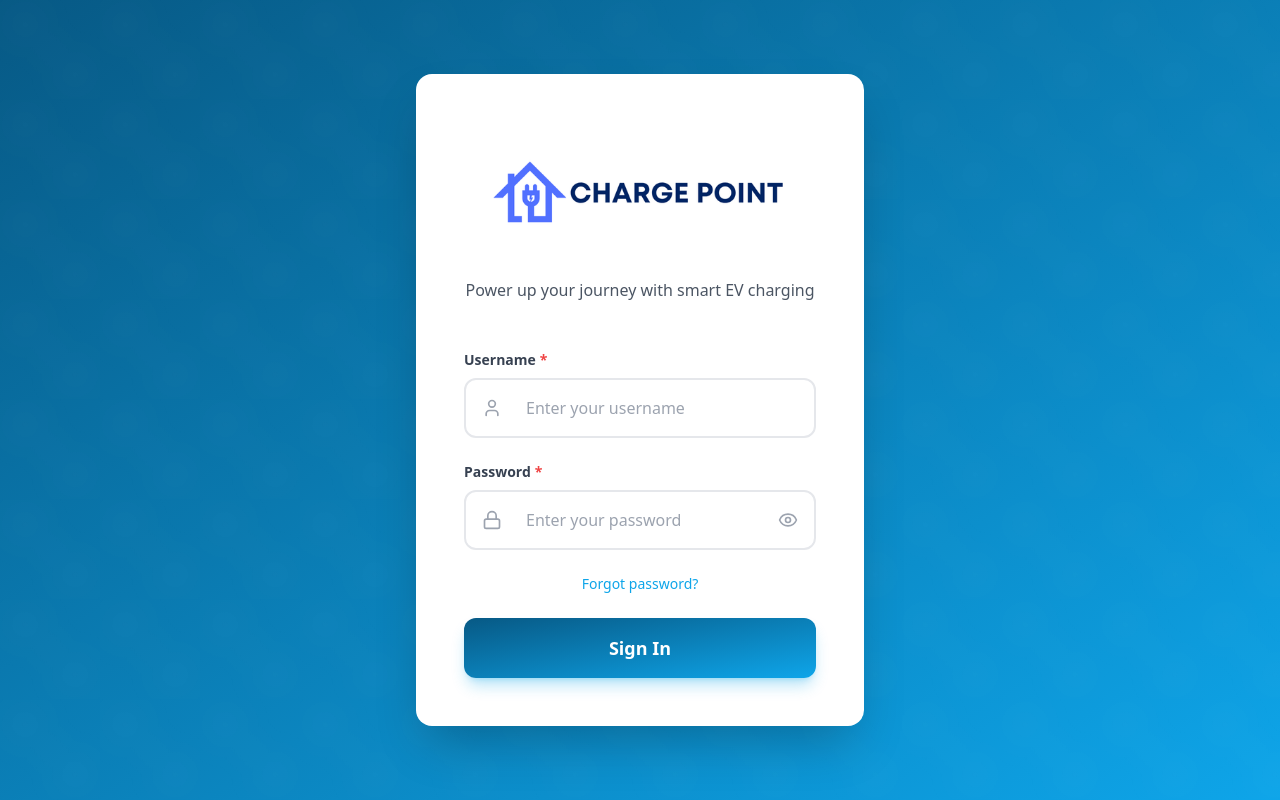
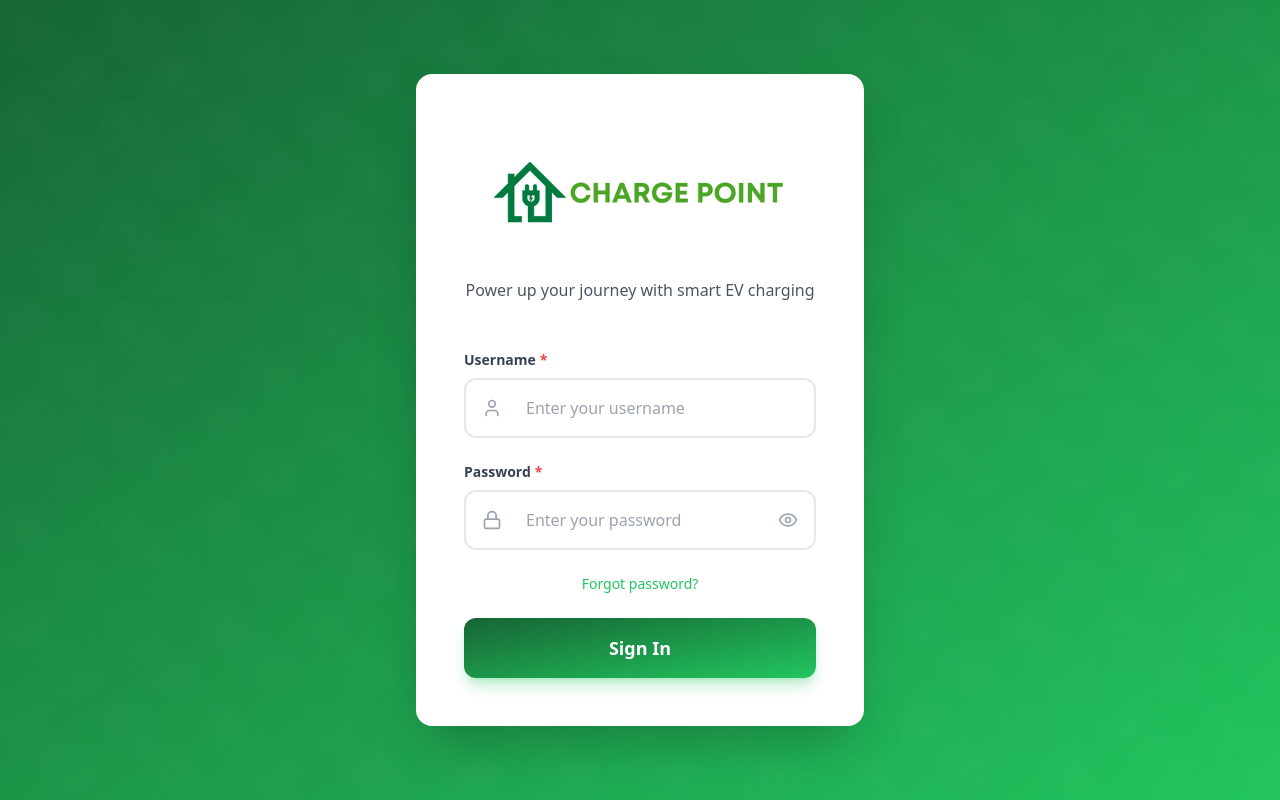
Before and after one commit to sachithnim/EV-Charging-Station-Booking-System, a React (Vite) app in the folder Web-Application/: page /sign-in in a window 1280 px wide. Built offline with nearby package versions, Linux system fonts and the light colour scheme; no server answers.

Commit message:
style: Update Tailwind CSS configuration with new primary color palette

```diff
--- a/Web-Application/tailwind.config.js
+++ b/Web-Application/tailwind.config.js
@@ -1,47 +1,44 @@
 /** @type {import('tailwindcss').Config} */
 export default {
-  content: [
-    "./index.html",
-    "./src/**/*.{js,ts,jsx,tsx}",
-  ],
+  content: ["./index.html", "./src/**/*.{js,ts,jsx,tsx}"],
   theme: {
     extend: {
       colors: {
         primary: {
-          50: '#f0f9ff',
-          100: '#e0f2fe',
-          200: '#bae6fd',
-          300: '#7dd3fc',
-          400: '#38bdf8',
-          500: '#0ea5e9',
-          600: '#0284c7',
-          700: '#0369a1',
-          800: '#075985',
-          900: '#0c4a6e',
+          50: "#f0fdf4", // very light mint green
+          100: "#dcfce7", // pale green
+          200: "#bbf7d0", // soft leafy green
+          300: "#86efac", // light grass green
+          400: "#4ade80", // bright green (fresh, energetic)
+          500: "#22c55e", // main brand green (balanced and modern)
+          600: "#16a34a", // slightly darker for hover states
+          700: "#15803d", // rich green for active states
+          800: "#166534", // deep green for contrast
+          900: "#14532d", // darkest tone, good for text on light bg
         },
         success: {
-          50: '#f0fdf4',
-          100: '#dcfce7',
-          200: '#bbf7d0',
-          300: '#86efac',
-          400: '#4ade80',
-          500: '#22c55e',
-          600: '#16a34a',
-          700: '#15803d',
-          800: '#166534',
-          900: '#14532d',
-        }
+          50: "#f0fdf4",
+          100: "#dcfce7",
+          200: "#bbf7d0",
+          300: "#86efac",
+          400: "#4ade80",
+          500: "#22c55e",
+          600: "#16a34a",
+          700: "#15803d",
+          800: "#166534",
+          900: "#14532d",
+        },
       },
       animation: {
-        'float': 'float 6s ease-in-out infinite',
+        float: "float 6s ease-in-out infinite",
       },
       keyframes: {
         float: {
-          '0%, 100%': { transform: 'translateY(0px)' },
-          '50%': { transform: 'translateY(-10px)' },
-        }
-      }
+          "0%, 100%": { transform: "translateY(0px)" },
+          "50%": { transform: "translateY(-10px)" },
+        },
+      },
     },
   },
   plugins: [],
-}
+};
```
Also changed, not shown: Web-Application/src/assets/logo.png.
